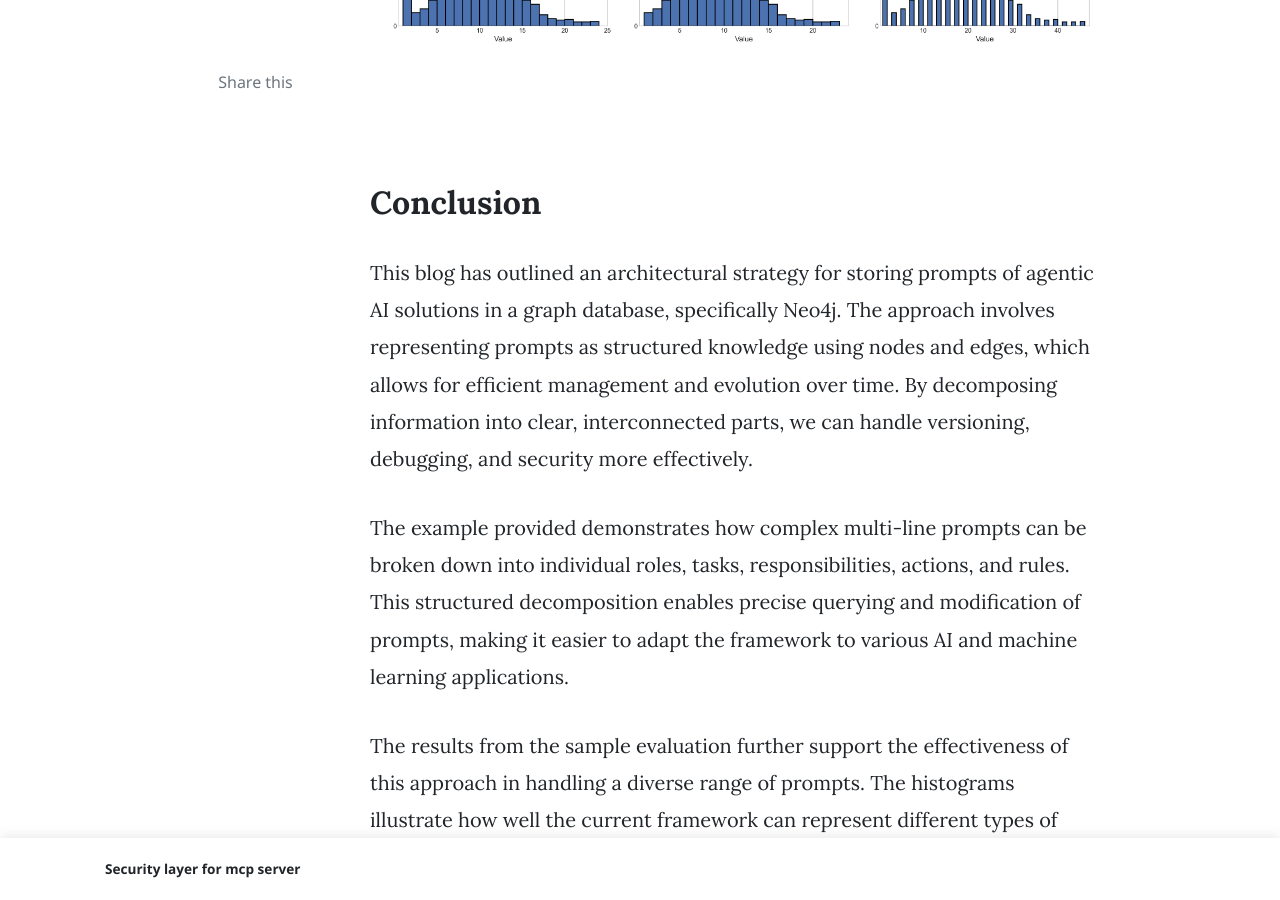
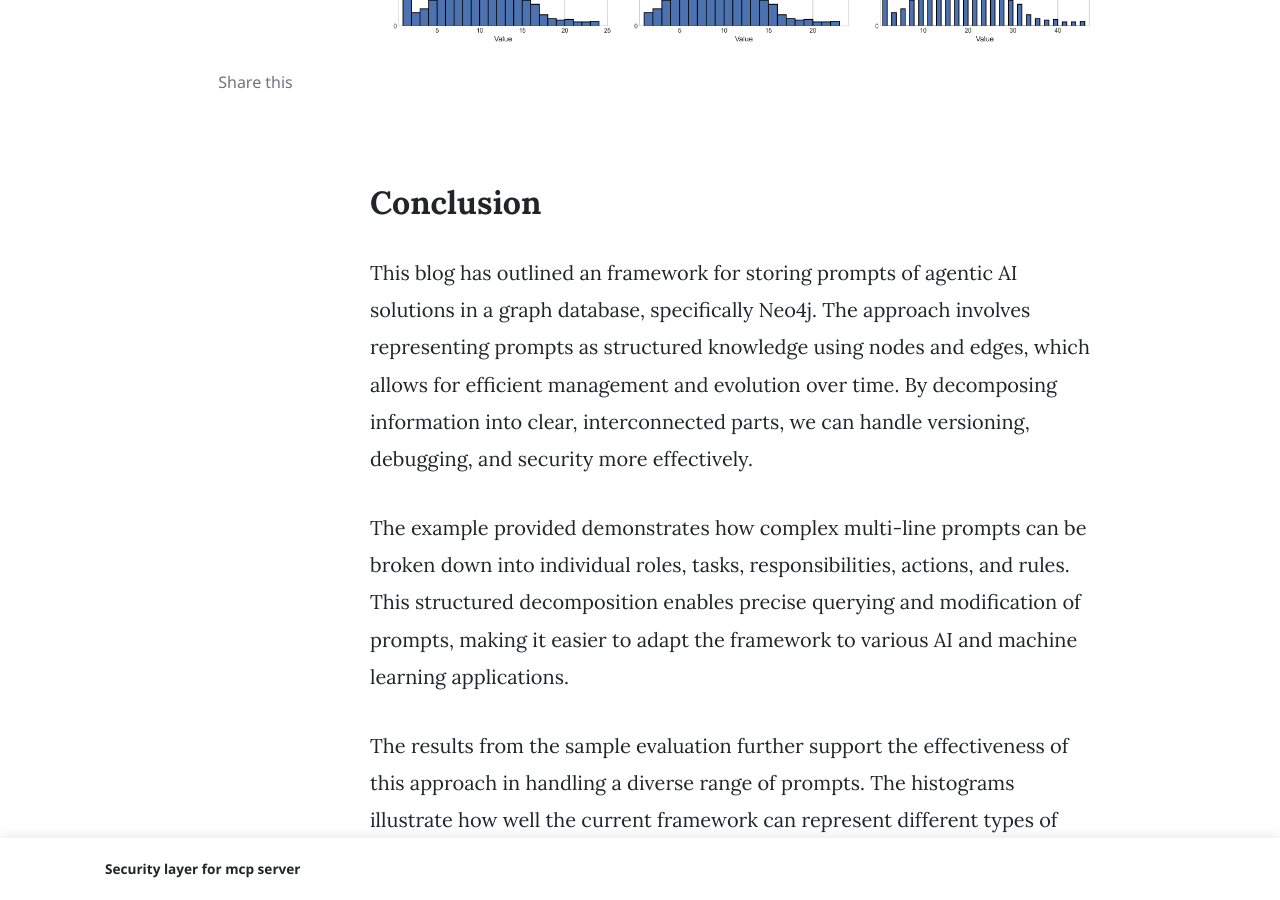
Before and after one commit to karthikziffer/karthikziffer.github.io, a Jekyll site: the page built from _posts/2026-06-06-prompt-evolution.md, in a window 1280 px wide and 900 px high, scrolled down 11304 px. Built offline with Jekyll 4.4.1, drawn with Linux system fonts in a browser that asks for light colours; nearby versions of some CDN libraries; comment, search, counter and statistics services are not loaded.

Commit message:
chore: changes

```diff
--- a/_posts/2026-06-06-prompt-evolution.md
+++ b/_posts/2026-06-06-prompt-evolution.md
@@ -263,7 +263,7 @@ It also shows the frequency of graph nodes and graph edges in Neo4j and the grap
 
 ## Conclusion
 
-This blog has outlined an architectural strategy for storing prompts of agentic AI solutions in a graph database, specifically Neo4j. The approach involves representing prompts as structured knowledge using nodes and edges, which allows for efficient management and evolution over time. By decomposing information into clear, interconnected parts, we can handle versioning, debugging, and security more effectively.
+This blog has outlined an framework for storing prompts of agentic AI solutions in a graph database, specifically Neo4j. The approach involves representing prompts as structured knowledge using nodes and edges, which allows for efficient management and evolution over time. By decomposing information into clear, interconnected parts, we can handle versioning, debugging, and security more effectively.
 
 The example provided demonstrates how complex multi-line prompts can be broken down into individual roles, tasks, responsibilities, actions, and rules. This structured decomposition enables precise querying and modification of prompts, making it easier to adapt the framework to various AI and machine learning applications.
 
```
